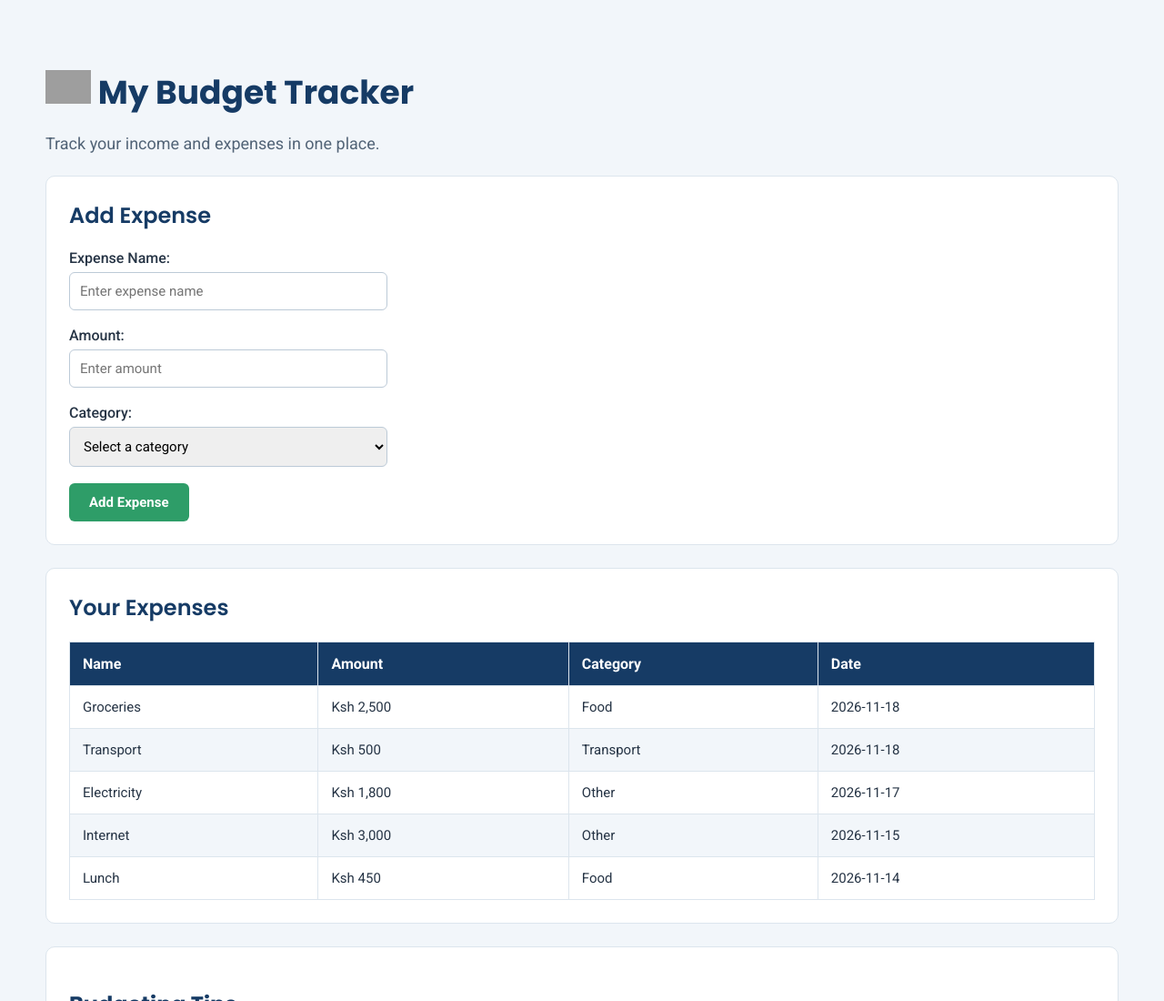
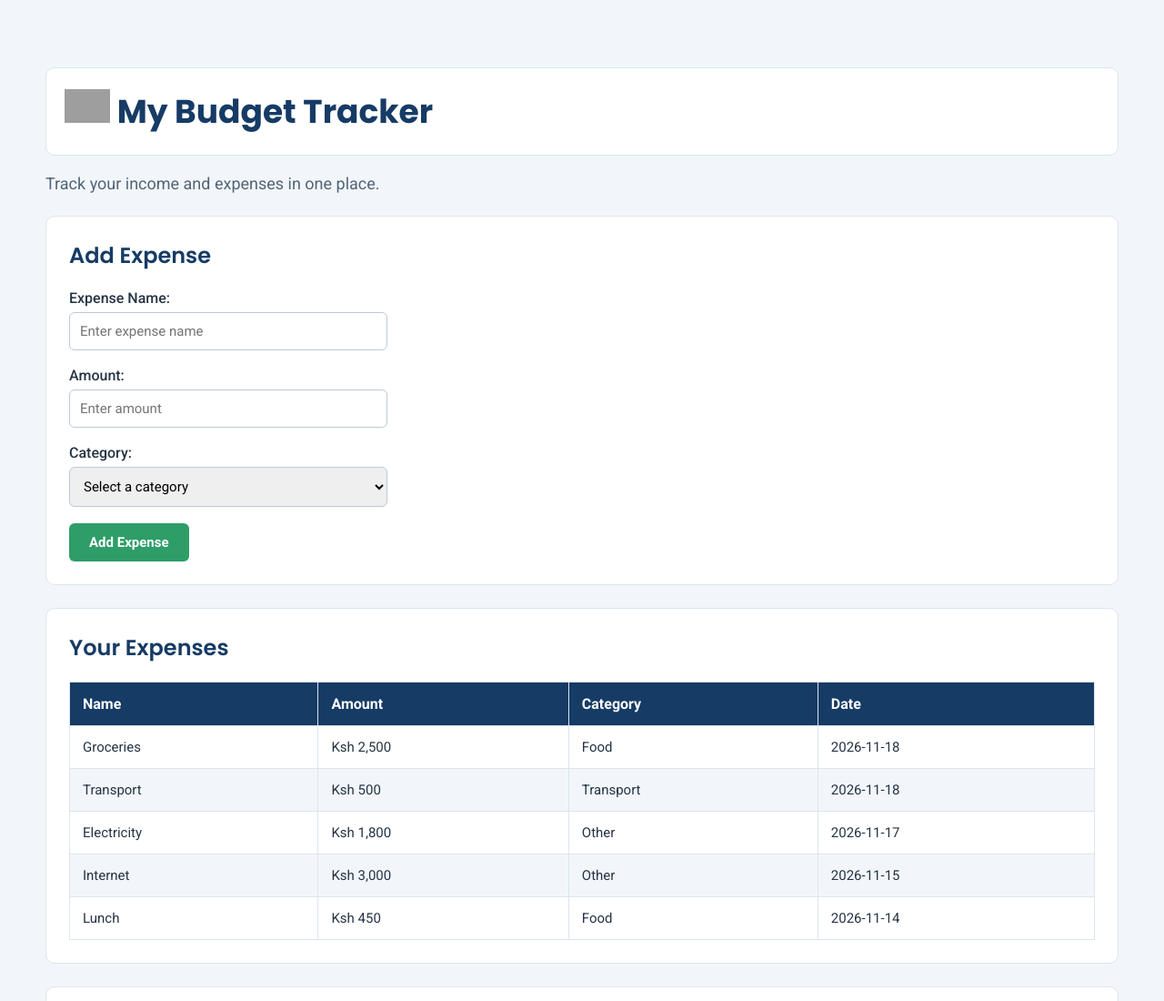
Before and after one commit to salmaibrahimahmed10-a11y/personal-budget-expense-tracker, a plain HTML site: page index.html in a window 1280 px wide. Shown: the top 1100 px of the page at 91% size. Drawn offline with Linux system fonts and the light colour scheme; grey boxes are pictures that could not be loaded.

Commit message:
Complete Budget Tracker CSS styling

```diff
--- a/style.css
+++ b/style.css
@@ -160,3 +160,11 @@ iframe {
     max-width: 100%;
     border-radius: 8px;
 }
+/* Page heading card */
+h1 {
+    background-color: #FFFFFF;
+    padding: 20px;
+    margin-bottom: 20px;
+    border: 1px solid #DCE5ED;
+    border-radius: 10px;
+}
```
